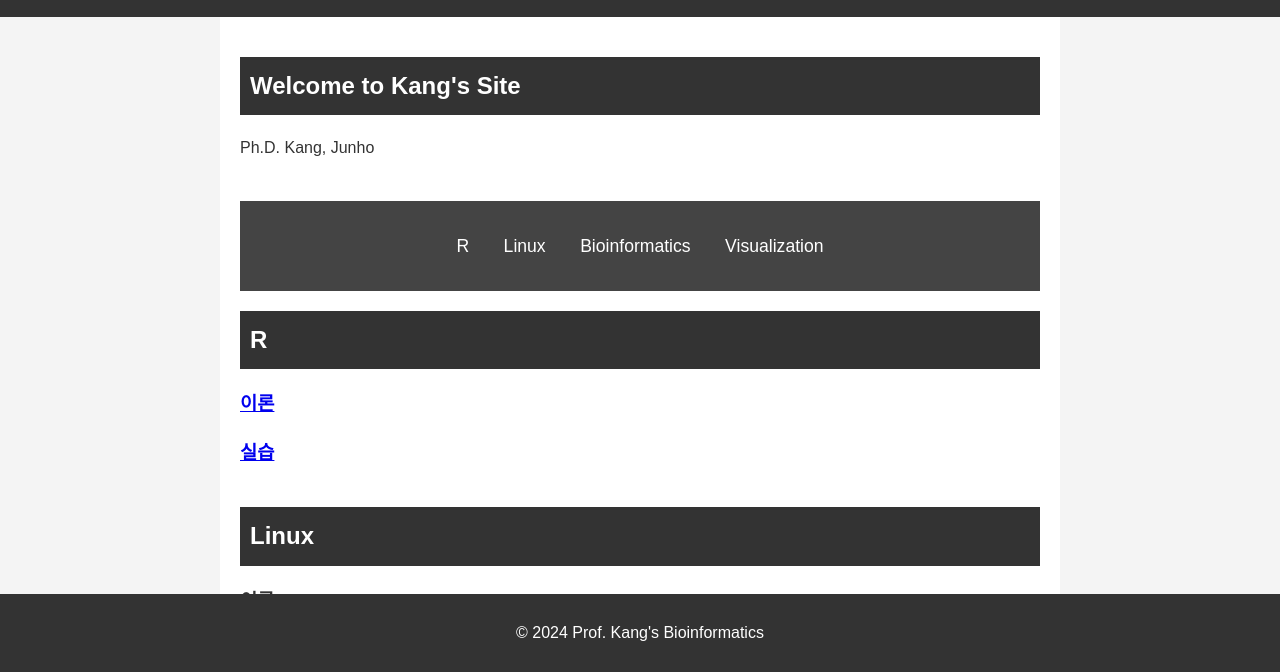
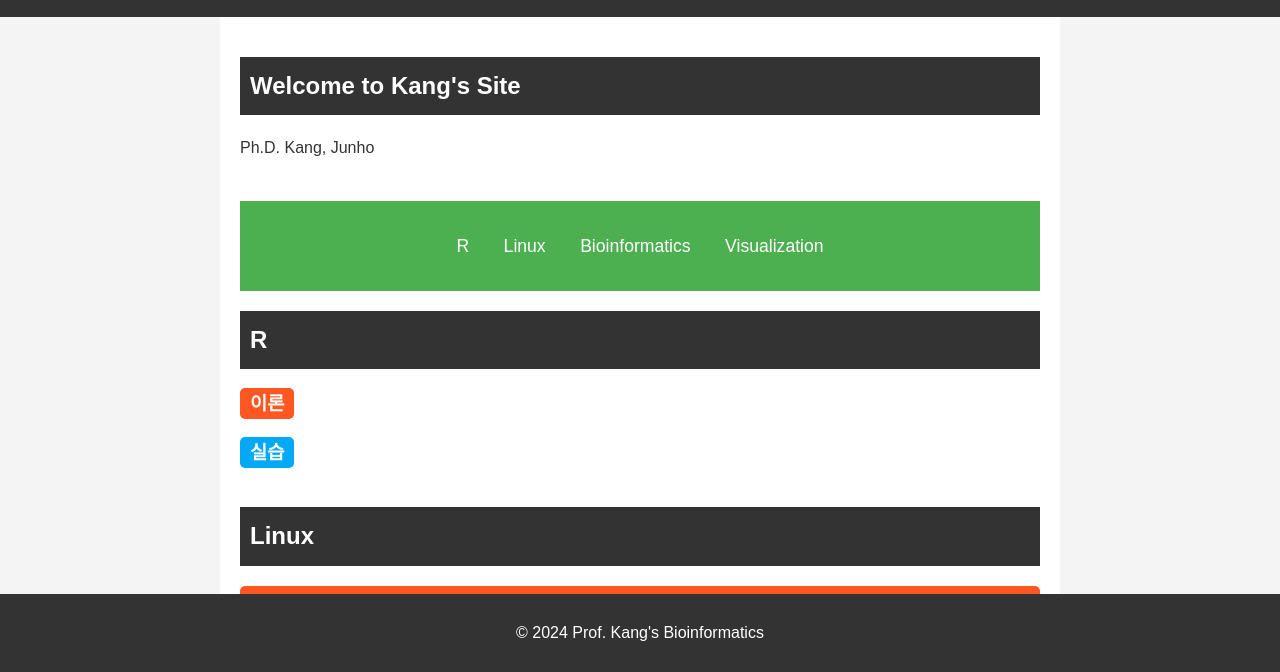
Before and after one commit to KangsinDB/KangsinDB.github.io, a plain HTML site: page index.html in a window 1280 px wide. Shown: the part 128-800 px from the top of the page. Drawn offline with Linux system fonts and the light colour scheme.

Commit message:
Update styles.css

```diff
--- a/styles.css
+++ b/styles.css
@@ -25,10 +25,11 @@ header p {
 }
 
 nav {
-    background: #444;
+    background: #4CAF50;
     color: #fff;
     padding: 15px 0;
     text-align: center;
+    margin-top: 20px;
 }
 
 nav ul {
@@ -69,7 +70,31 @@ section h2 {
 }
 
 section h3 {
-    color: #333;
+    color: #4CAF50;
+    margin-top: 10px;
+}
+
+section h3 a {
+    color: #4CAF50;
+    text-decoration: none;
+}
+
+section h3 a:hover {
+    text-decoration: underline;
+}
+
+.theory {
+    background: #FF5722;
+    color: #fff;
+    padding: 5px 10px;
+    border-radius: 5px;
+}
+
+.practice {
+    background: #03A9F4;
+    color: #fff;
+    padding: 5px 10px;
+    border-radius: 5px;
 }
 
 footer {
```
